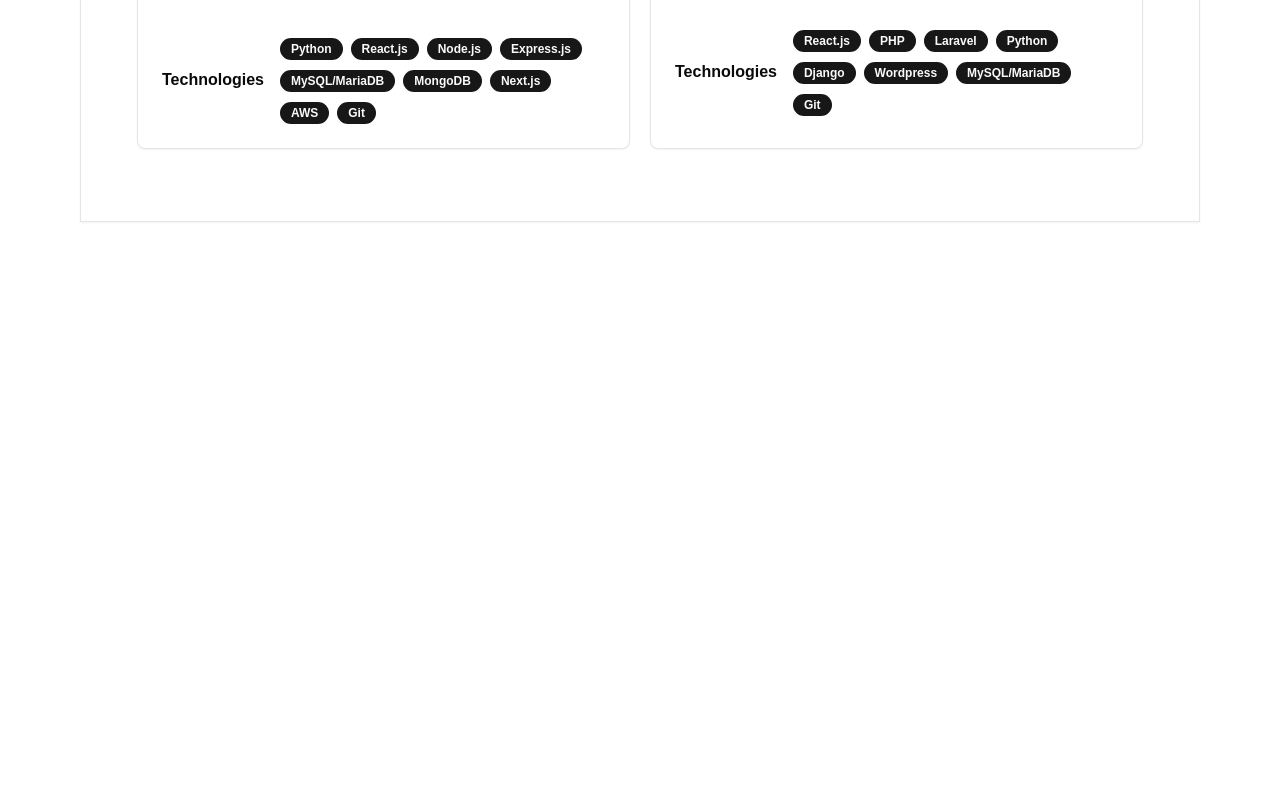
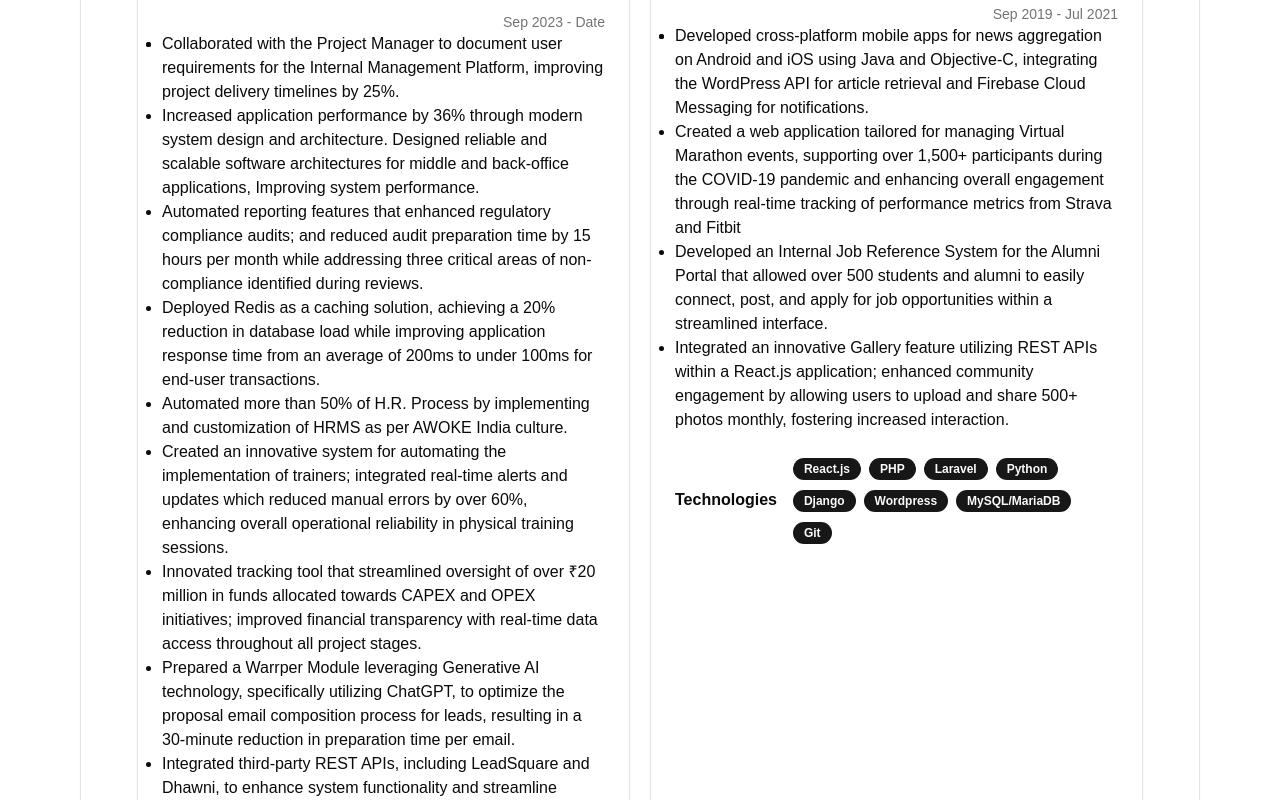
Before and after one commit to aapav01/apavayan.com, a Next.js app: page / in a window 1280 px wide. Shown: the part 1820-2620 px from the top of the page. Before the commit the page ends 2122 px from the top, so only its background shows below. Built offline with nearby package versions, Linux system fonts and the light colour scheme.

Commit message:
stagging: add bullet points to experience

```diff
--- a/src/app/page.tsx
+++ b/src/app/page.tsx
@@ -184,7 +184,65 @@
                     />
                   </div>
                 </CardHeader>
-                <CardContent></CardContent>
+                <CardContent>
+                  <span className="text-sm text-muted-foreground text-right w-full block">
+                    Sep 2023 - Date
+                  </span>
+                  <ul className="list-item list-disc">
+                    <li>
+                      Collaborated with the Project Manager to document user
+                      requirements for the Internal Management Platform,
+                      improving project delivery timelines by 25%.
+                    </li>
+                    <li>
+                      Increased application performance by 36% through modern
+                      system design and architecture. Designed reliable and
+                      scalable software architectures for middle and back-office
+                      applications, Improving system performance.
+                    </li>
+                    <li>
+                      Automated reporting features that enhanced regulatory
+                      compliance audits; and reduced audit preparation time by
+                      15 hours per month while addressing three critical areas
+                      of non-compliance identified during reviews.
+                    </li>
+                    <li>
+                      Deployed Redis as a caching solution, achieving a 20%
+                      reduction in database load while improving application
+                      response time from an average of 200ms to under 100ms for
+                      end-user transactions.
+                    </li>
+                    <li>
+                      Automated more than 50% of H.R. Process by implementing
+                      and customization of HRMS as per AWOKE India culture.
+                    </li>
+                    <li>
+                      Created an innovative system for automating the
+                      implementation of trainers; integrated real-time alerts
+                      and updates which reduced manual errors by over 60%,
+                      enhancing overall operational reliability in physical
+                      training sessions.
+                    </li>
+                    <li>
+                      Innovated tracking tool that streamlined oversight of over
+                      ₹20 million in funds allocated towards CAPEX and OPEX
+                      initiatives; improved financial transparency with
+                      real-time data access throughout all project stages.
+                    </li>
+                    <li>
+                      Prepared a Warrper Module leveraging Generative AI
+                      technology, specifically utilizing ChatGPT, to optimize
+                      the proposal email composition process for leads,
+                      resulting in a 30-minute reduction in preparation time per
+                      email.
+                    </li>
+                    <li>
+                      Integrated third-party REST APIs, including LeadSquare and
+                      Dhawni, to enhance system functionality and streamline
+                      processes.
+                    </li>
+                  </ul>
+                </CardContent>
                 <CardFooter className="gap-4">
                   <span className="font-semibold">Technologies</span>
                   <ul className=" flex flex-wrap gap-2">
@@ -234,7 +292,38 @@
                     <Image src={GWLLOGO} alt="Global Webs Link" />
                   </div>
                 </CardHeader>
-                <CardContent></CardContent>
+                <CardContent>
+                  <span className="text-sm text-muted-foreground text-right w-full block">
+                    Sep 2019 - Jul 2021
+                  </span>
+                  <ul className="list-item list-disc">
+                    <li>
+                      Developed cross-platform mobile apps for news aggregation
+                      on Android and iOS using Java and Objective-C, integrating
+                      the WordPress API for article retrieval and Firebase Cloud
+                      Messaging for notifications.
+                    </li>
+                    <li>
+                      Created a web application tailored for managing Virtual
+                      Marathon events, supporting over 1,500+ participants
+                      during the COVID-19 pandemic and enhancing overall
+                      engagement through real-time tracking of performance
+                      metrics from Strava and Fitbit
+                    </li>
+                    <li>
+                      Developed an Internal Job Reference System for the Alumni
+                      Portal that allowed over 500 students and alumni to easily
+                      connect, post, and apply for job opportunities within a
+                      streamlined interface.
+                    </li>
+                    <li>
+                      Integrated an innovative Gallery feature utilizing REST
+                      APIs within a React.js application; enhanced community
+                      engagement by allowing users to upload and share 500+
+                      photos monthly, fostering increased interaction.
+                    </li>
+                  </ul>
+                </CardContent>
                 <CardFooter className="gap-4">
                   <span className="font-semibold">Technologies</span>
                   <ul className="flex flex-wrap gap-2">
```
